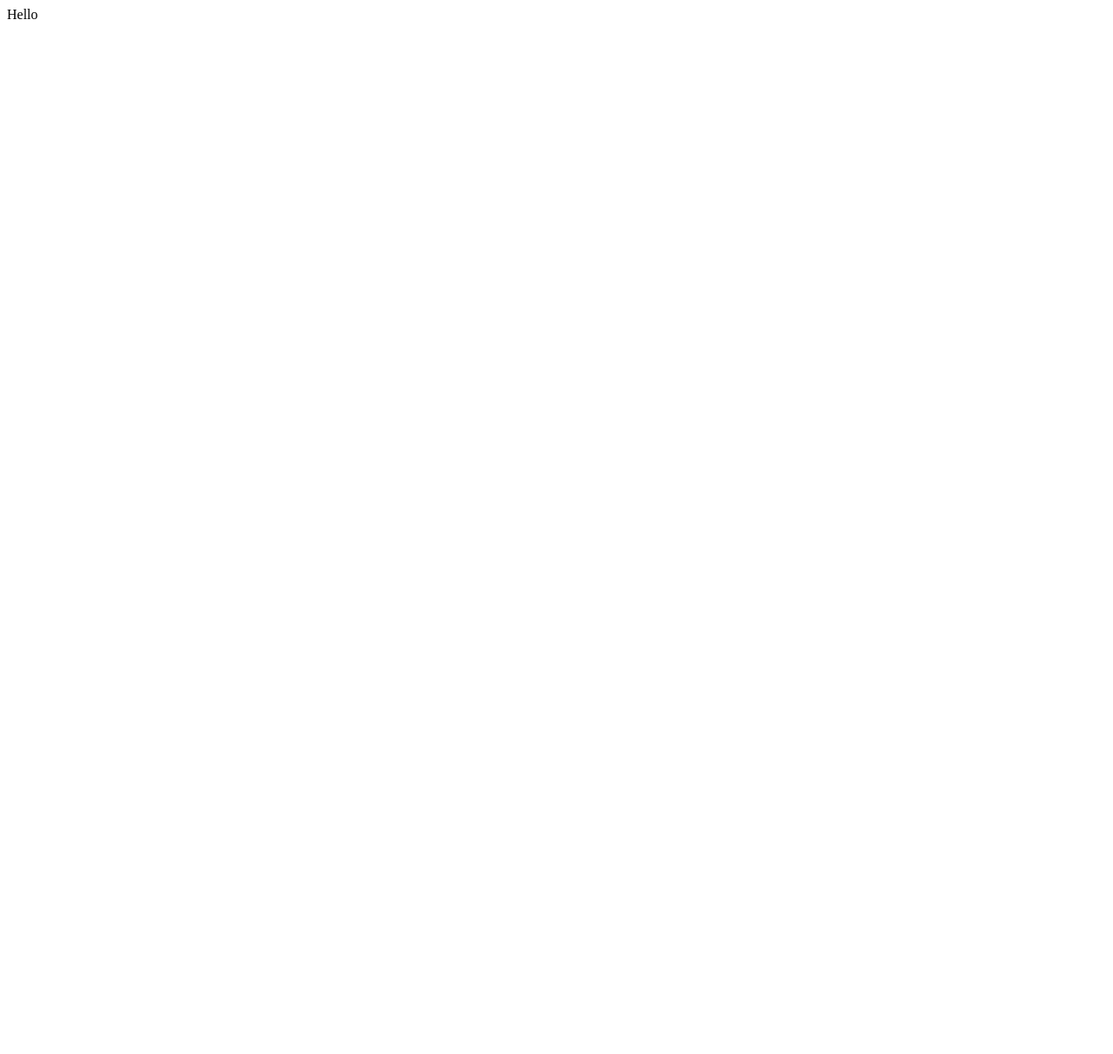
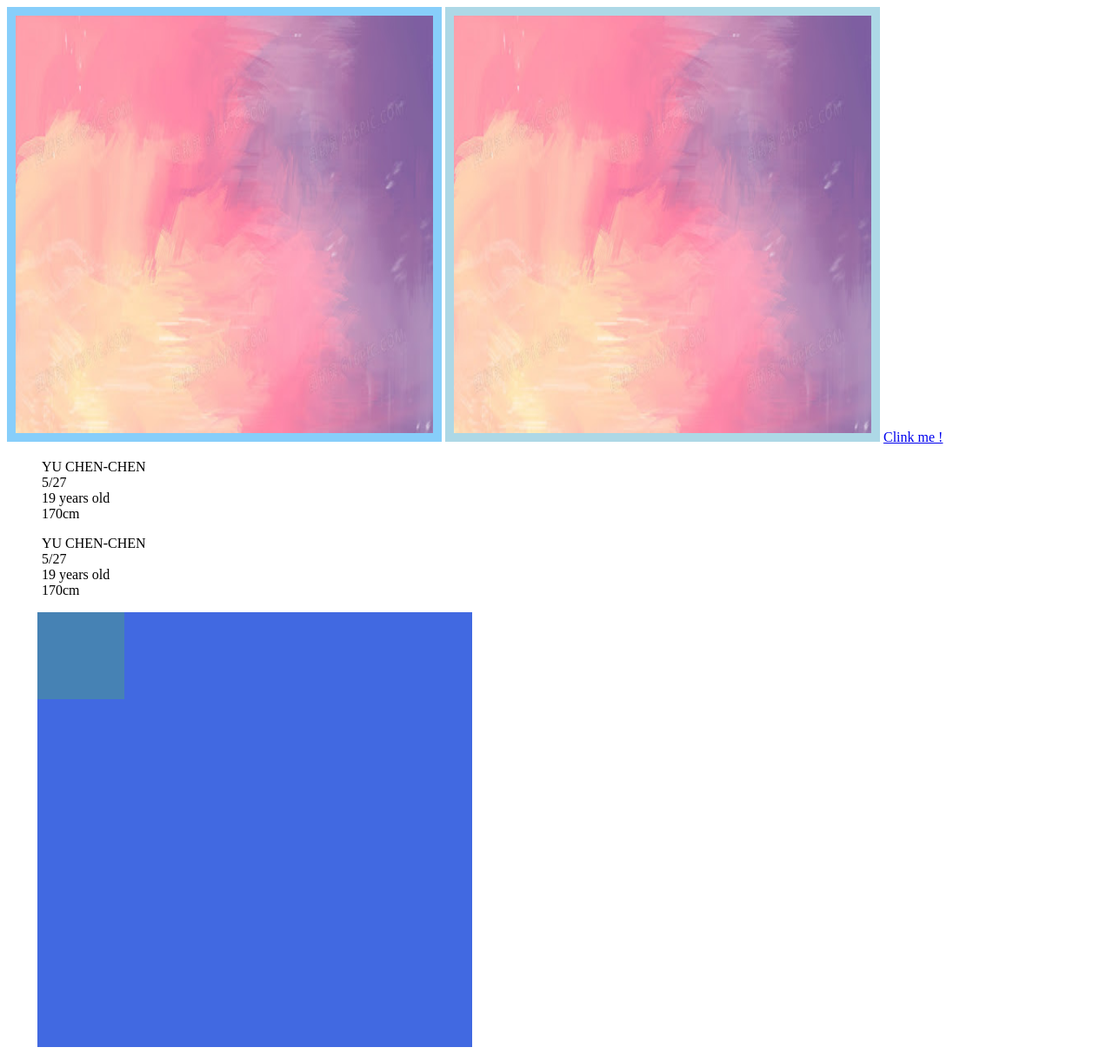
Before and after one commit to jeff910527/jeff910527.github.io, a plain HTML site: page index.html in a window 1280 px wide. Shown: the whole page at 87% size. Before the commit the page ends 800 px from the top, so only its background shows below. Drawn offline with Linux system fonts and the light colour scheme.

Commit message:
自我介紹

```diff
--- /dev/null
+++ b/background.css
@@ -0,0 +1,37 @@
+*{
+    /*
+    margin: 0;
+
+    padding: 0;
+
+    border:10px solid royalblue;
+
+     */
+    list-style: none;
+    box-sizing: border-box;
+}
+
+img {
+    height: 500px;
+    width: 500px;
+}
+
+.img-start {
+    border: 10px solid lightskyblue;
+}
+#img-master{
+    border: 10px solid lightblue;
+}
+
+.relative{
+    margin-left: 35px;
+    background: royalblue;
+    width: 500px;
+    height: 500px;
+}
+
+.absolute{
+    background: steelblue;
+    width: 100px;
+    height: 100px;
+}
--- a/index.html
+++ b/index.html
@@ -1,9 +1,30 @@
-<html>
+<!DOCTYPE html>
+<html lang="en">
+<head>
+    <meta charset="UTF-8">
+    <title>自我介紹</title>
+    <link rel="stylesheet" href="background.css">
 
-<head></head>
+</head>
+<body>
+<img class="img-start"  src="背景/background.jpg" height="256" width="512"/>
+<img id="img-master" class="img-start"  src="背景/background.jpg" height="256" width="512"/>
+<a href="dalgona.html" target="_blank">Clink me !</a>
+<ol>
+    <li>YU CHEN-CHEN</li>
+    <li>5/27</li>
+    <li>19 years old</li>
+    <li>170cm</li>
+</ol>
+<ul>
+    <li>YU CHEN-CHEN</li>
+    <li>5/27</li>
+    <li>19 years old</li>
+    <li>170cm</li>
+</ul>
 
-<body>
-    <P>Hello</P>
+<div class="relative">
+    <div class="absolute"></div>
+</div>
 </body>
-
 </html>
```
Also changed, not shown: 背景/background.jpg (added).
